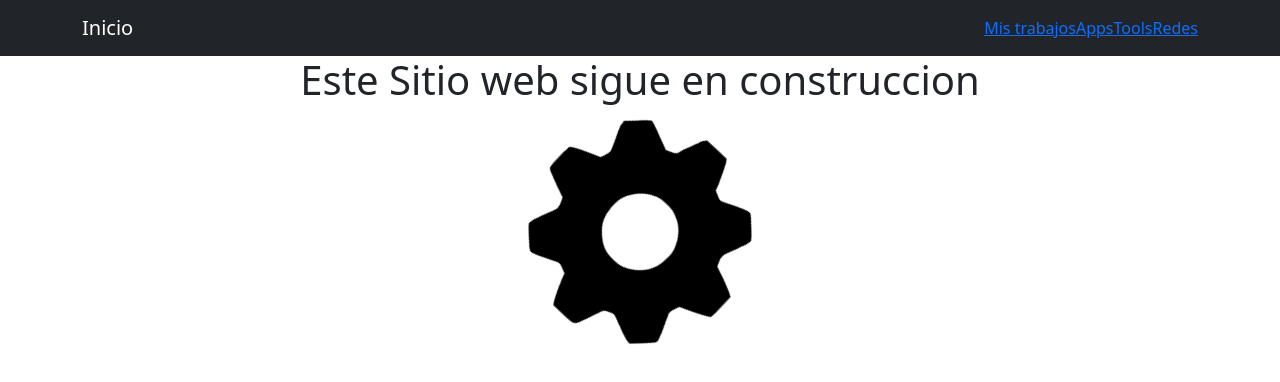
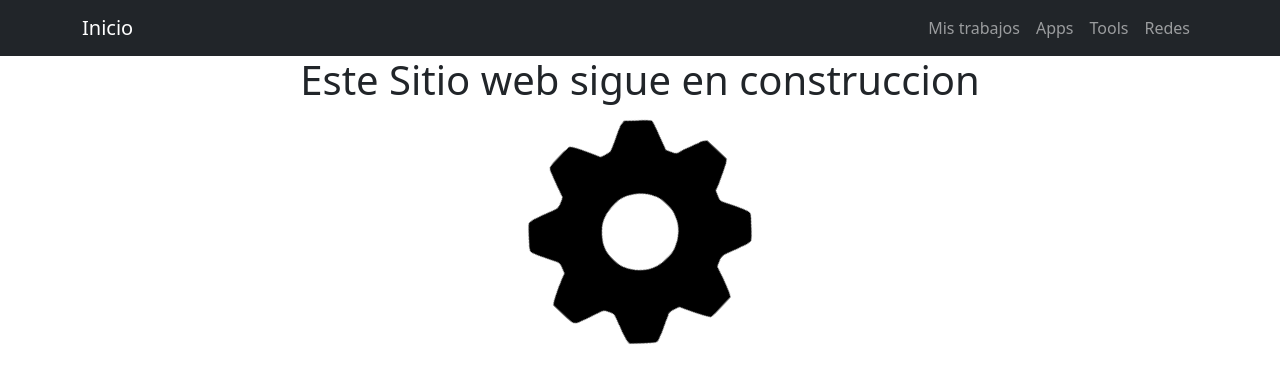
Before and after one commit to ShindouAstrea/My-personal-web-page, a React (Create React App) app: page / in a window 1280 px wide. Shown: the top 382 px of the page. Built offline with nearby package versions, Linux system fonts and the light colour scheme.

Commit message:
Nuevas rutas

```diff
--- a/src/components/NavBarComponent.js
+++ b/src/components/NavBarComponent.js
@@ -1,5 +1,5 @@
 import React from 'react';
-import {Outlet,Link} from 'react-router-dom';
+import {Outlet} from 'react-router-dom';
 import {Nav,Navbar,Container} from 'react-bootstrap';
 import '../styles/NavBar.css' ;
 function NavBarComponent(){
@@ -15,27 +15,26 @@ function NavBarComponent(){
           </Nav>
           <Nav>
             <Nav.Item className='mr-5'>
-                <Link to ="/Jobs">
+                <Nav.Link href ="Jobs">
                 Mis trabajos
-                </Link>
-
+                </Nav.Link>
             </Nav.Item>
           <Nav.Item className='mr-5'>
-                <Link to ="/Apps">
+                <Nav.Link href ="Apps">
                 Apps
-                </Link>
+                </Nav.Link>
 
             </Nav.Item>
             <Nav.Item className='mr-5'>
-                <Link to ="/DevTools">
+                <Nav.Link href ="DevTools">
                 Tools
-                </Link>
+                </Nav.Link>
 
             </Nav.Item>
             <Nav.Item className='mr-5'>
-                <Link to ="/SocialNetworks">
+                <Nav.Link href ="SocialNetworks">
                 Redes
-                </Link>
+                </Nav.Link>
 
             </Nav.Item>
           </Nav>
```
